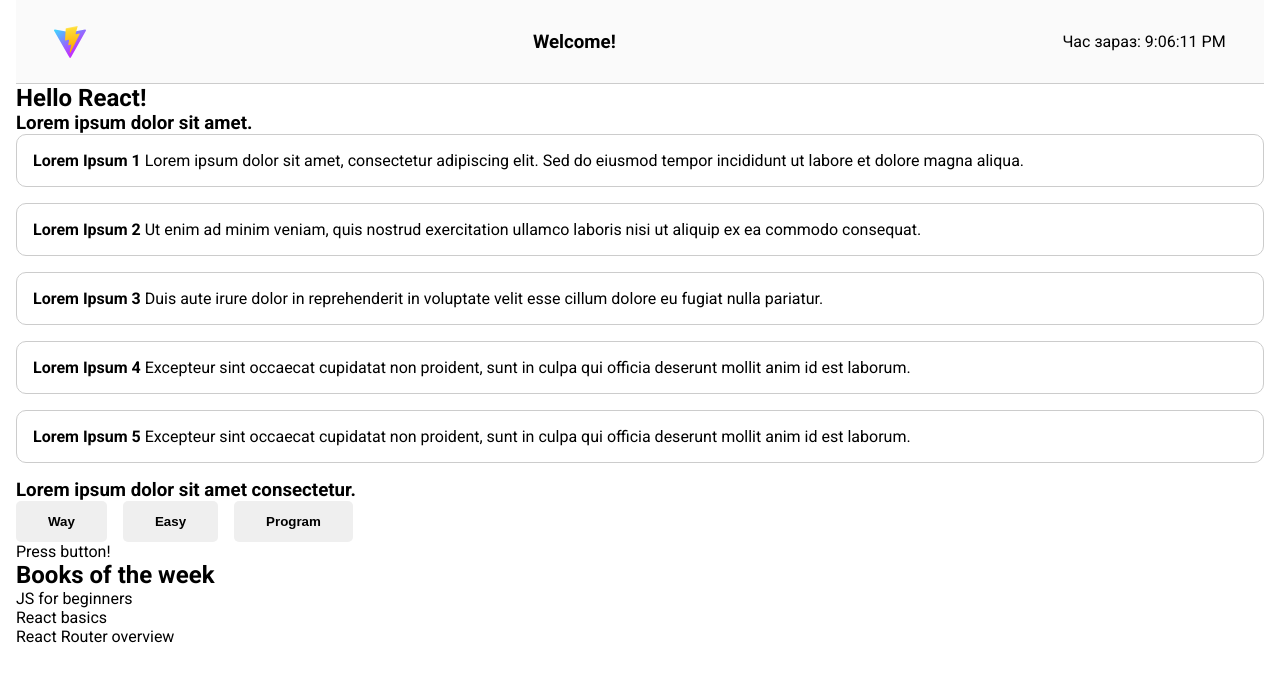
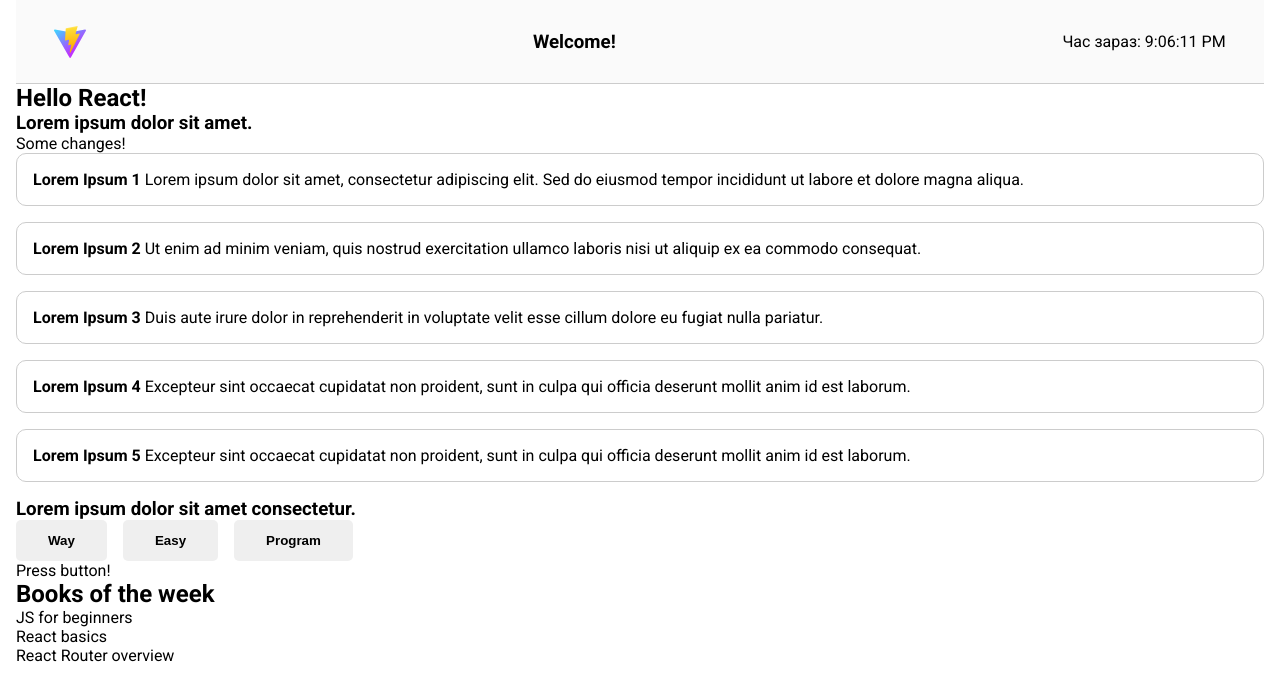
Before and after one commit to PushEaxVK/react-learn, a React (Vite) app: page / in a window 1280 px wide. Shown: the top 700 px of the page. Built offline with nearby package versions, Linux system fonts and the light colour scheme; the HTML template or start-up script is replaced by a standard one.

Commit message:
some changes

```diff
--- a/src/components/SectionHello/SectionHello.jsx
+++ b/src/components/SectionHello/SectionHello.jsx
@@ -6,6 +6,7 @@ function SectionHello() {
     <section>
       <h1>Hello React!</h1>
       <h3>Lorem ipsum dolor sit amet.</h3>
+      <p>Some changes!</p>
 
       <ul>
         {ways.map(way => (
```
